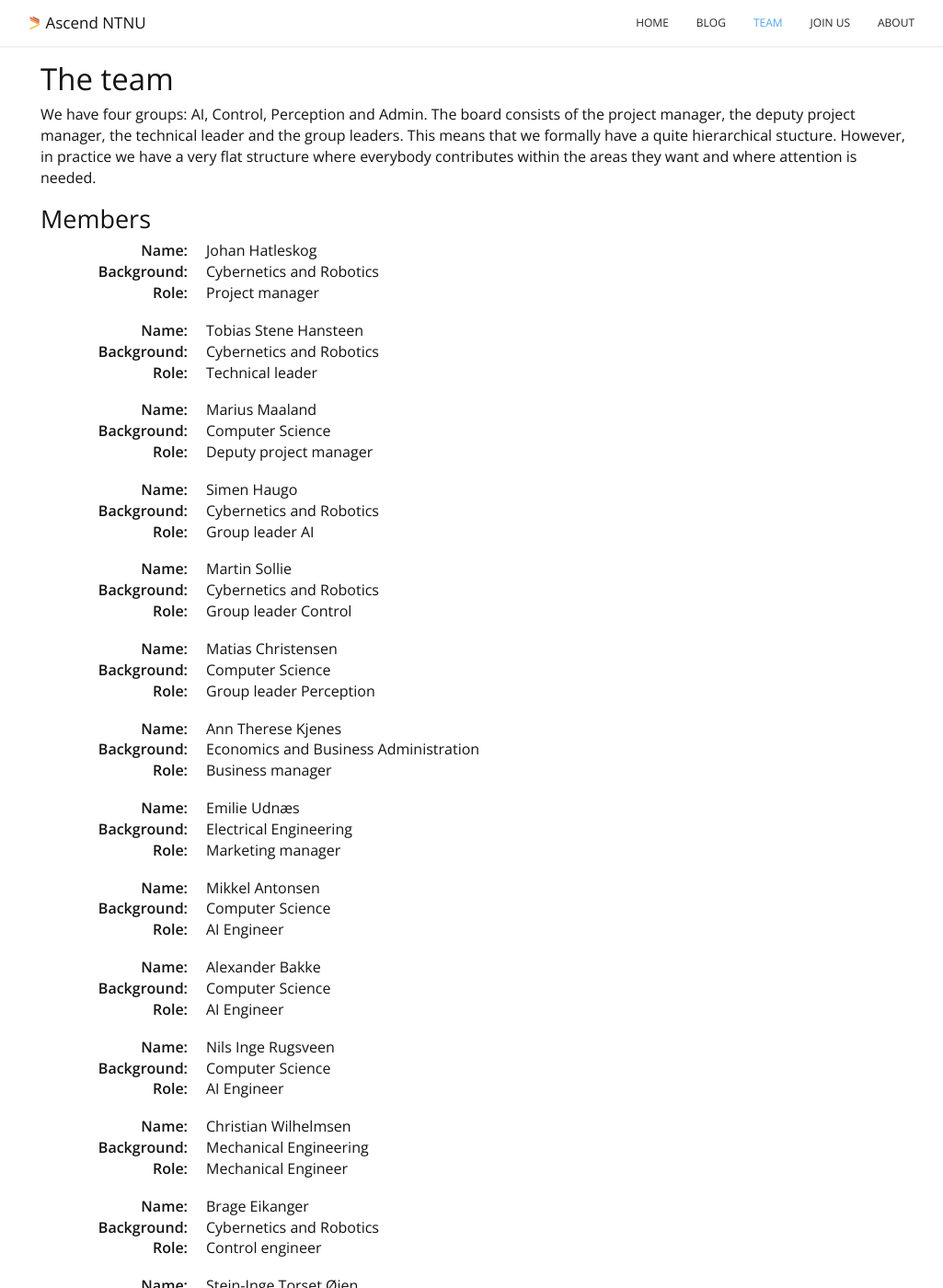
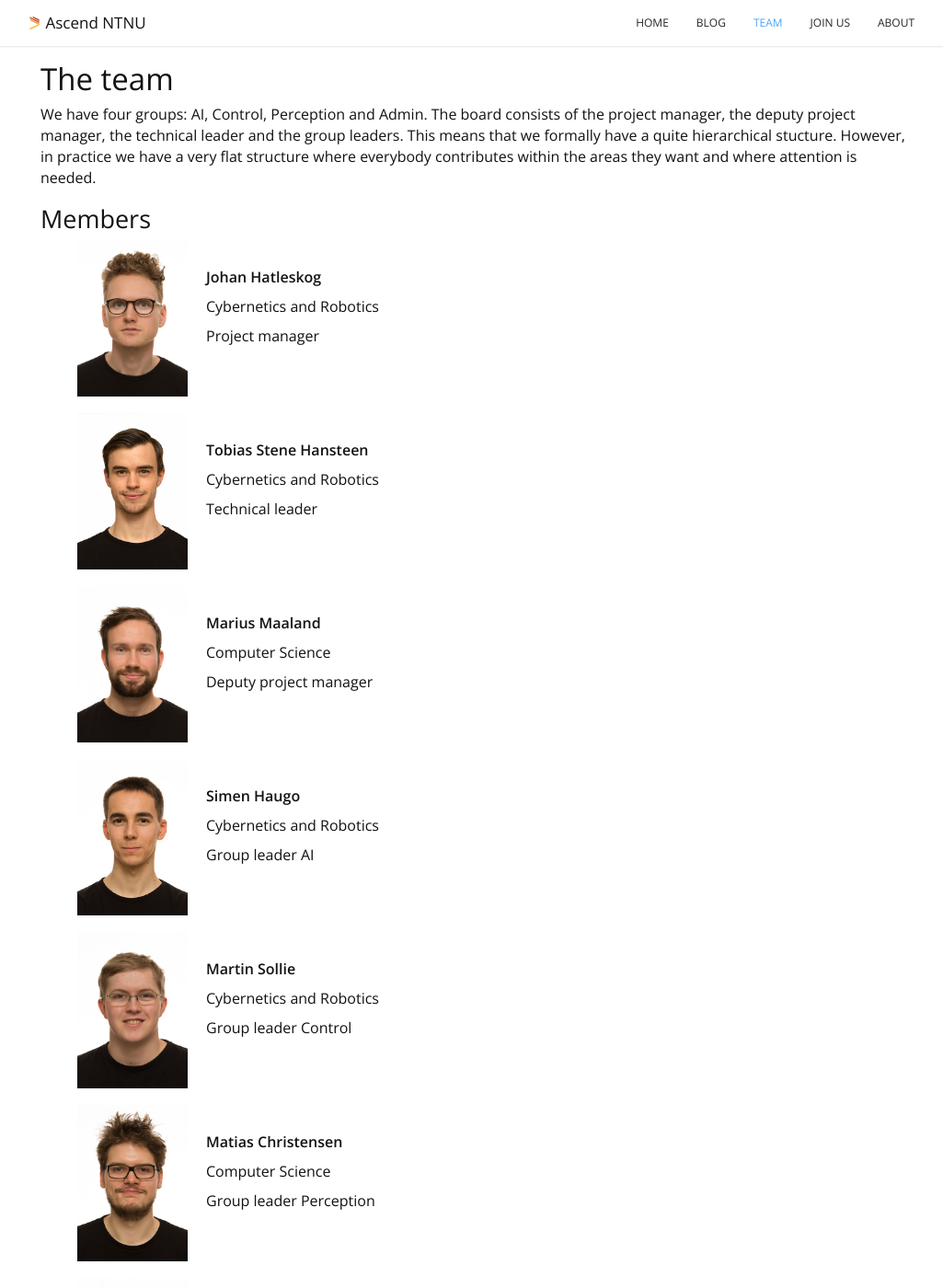
Before and after one commit to AscendNTNU/AscendNTNU.github.io, a Jekyll site: the page built from team.html, in a window 1280 px wide and 1400 px high. Shown: the whole window at 92% size, without its empty margins (121-1146 px from the left). Built offline with Jekyll 4.4.1, drawn with Linux system fonts in a browser that asks for light colours; some of the changed text lies outside the part shown.

Commit message:
Added portrait images to the team page

```diff
--- a/team.html
+++ b/team.html
@@ -15,12 +15,12 @@ permalink: /team/
 				<h2>Members</h2>
 				{% for member in site.data.members %}
 				<dl class="dl-horizontal">
-				 <dt>Name:</dt>
-				 <dd>{{member.name}}</dd>
-				 <dt>Background:</dt>
-				 <dd>{{member.background}}</dd>
-				 <dt>Role:</dt>
-				 <dd>{{member.role}}</dd>
+				<dt><img class="img-responsive header-logo" alt="img" src={{member.image}} align="right" style="width:120px;height:170px;"></dt>
+				 <dd style="padding-top: 1.8em;">
+					 <p><b>{{member.name}}</b></p>
+					 <p>{{member.background}}</p>
+					 <p>{{member.role}}</p>
+				 </dd>
 				</dl>
 				{% endfor%}
 			</section>
```
Also changed, not shown: _data/members.yml (+16 -0 lines), images/team/alexander.jpg (added), images/team/ann-therese.jpg (added), images/team/brage.jpg (added), images/team/christian.jpg (added), images/team/emilie.jpg (added), images/team/hakon.jpg (added), images/team/johan.jpg (added), images/team/marius.jpg (added), images/team/martin.jpg (added), images/team/matias.jpg (added), images/team/mikkel.jpg (added), images/team/nils.jpg (added), images/team/simen.jpg (added), 3 more files.
